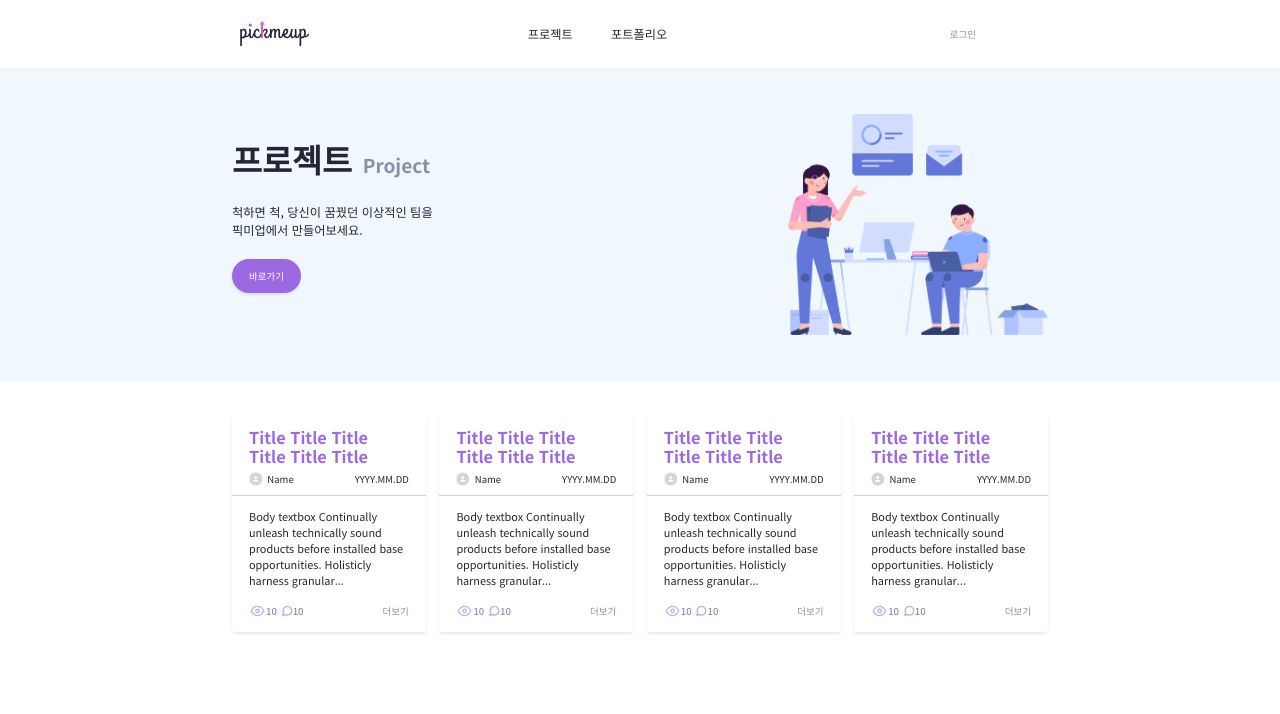
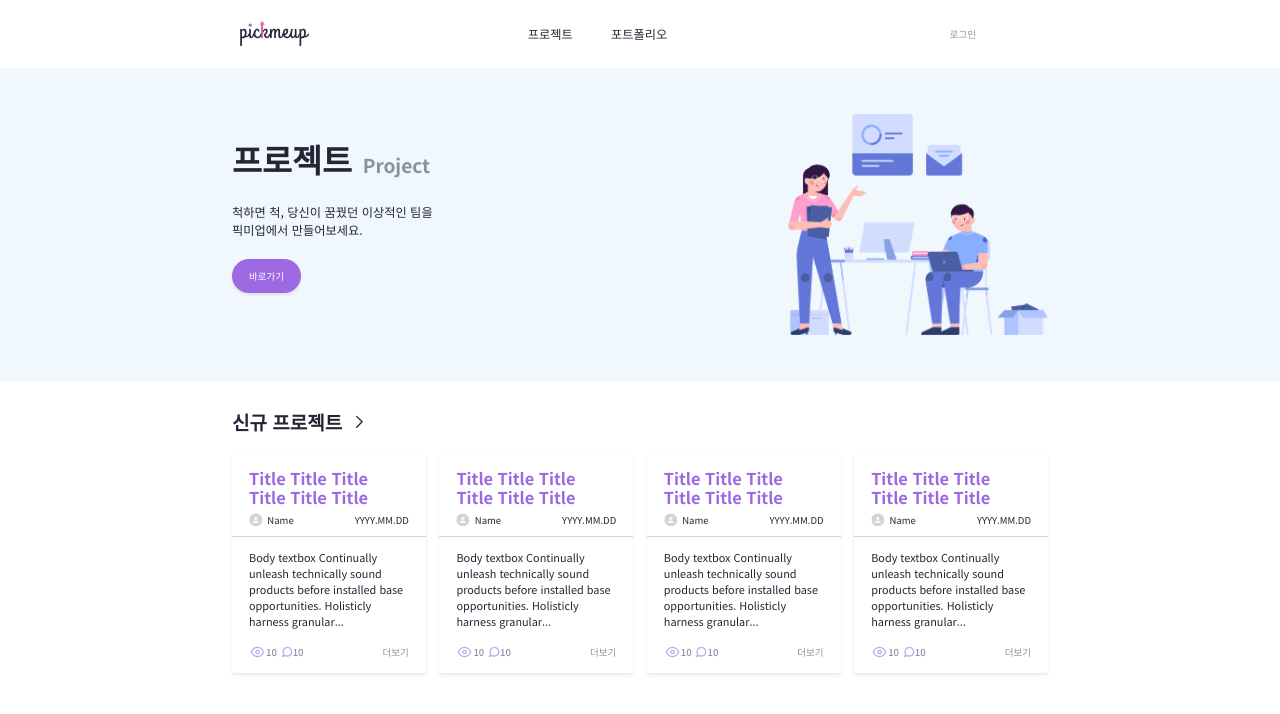
Before and after one commit to produce1886/pick-me-up, a Next.js app: page / in a window 1280 px wide. Shown: the top 714 px of the page. Built offline with nearby package versions, Linux system fonts and the light colour scheme.

Commit message:
Add name & link for preview

```diff
--- /dev/null
+++ b/src/components/atoms/Icon/Chevron/Right.jsx
@@ -0,0 +1,22 @@
+import React from "react";
+
+function Icon({ style, fill }) {
+  return (
+    <svg
+      xmlns="http://www.w3.org/2000/svg"
+      style={style}
+      fill="none"
+      viewBox="0 0 10 19"
+    >
+      <path
+        stroke={fill}
+        strokeLinecap="round"
+        strokeLinejoin="round"
+        strokeWidth="2"
+        d="M1 17.5l8-8-8-8"
+      ></path>
+    </svg>
+  );
+}
+
+export default Icon;
--- a/src/components/templates/Preview.js
+++ b/src/components/templates/Preview.js
@@ -1,15 +1,34 @@
 import styled from "styled-components";
 import Postblock from "../organisms/Postblock";
+import Link from "next/link";
+import Text from "../atoms/Text";
+import Col from "../atoms/Col";
+import Icon from "../atoms/Icon/Chevron/Right";
 
 export default function Preview() {
   return (
     <Wrapper>
+      <Col>
+        <LinkWrapper>
+          <Link href="project">
+            <A>
+              <Text level={8} color="#232735" weight="bold">
+                신규 프로젝트
+              </Text>
+            </A>
+          </Link>
+          <Icon
+            style={{ width: "0.4rem", height: "0.8rem" }}
+            fill="#232735"
+          ></Icon>
+        </LinkWrapper>
         <InnerWrapper>
           <Postblock></Postblock>
           <Postblock></Postblock>
           <Postblock></Postblock>
           <Postblock></Postblock>
         </InnerWrapper>
+      </Col>
     </Wrapper>
   );
 }
@@ -20,15 +39,28 @@ const Wrapper = styled.div`
   flex-direction: row;
   align-items: center;
   justify-content: center;
+  margin: 1.6rem 0 1.6rem 0;
 `;
 
 const InnerWrapper = styled.div`
   max-width: 1200px;
   width: 48rem;
-  height: 100%;
   align-items: center;
   justify-content: space-between;
   display: flex;
   flex-direction: row;
-  margin: 2rem 4rem 2rem 4rem;
+  margin: 0 4rem 0 4rem;
 `;
+
+const LinkWrapper = styled.div`
+  max-width: 1200px;
+  width: 48rem;
+  align-items: center;
+  display: flex;
+  flex-direction: row;
+  margin: 0 4rem 1.2rem 4rem;
+`;
+
+const A = styled.a`
+  margin-right: 0.8rem;
+`;
```
Lines whose indentation alone changed are shown as unchanged.
